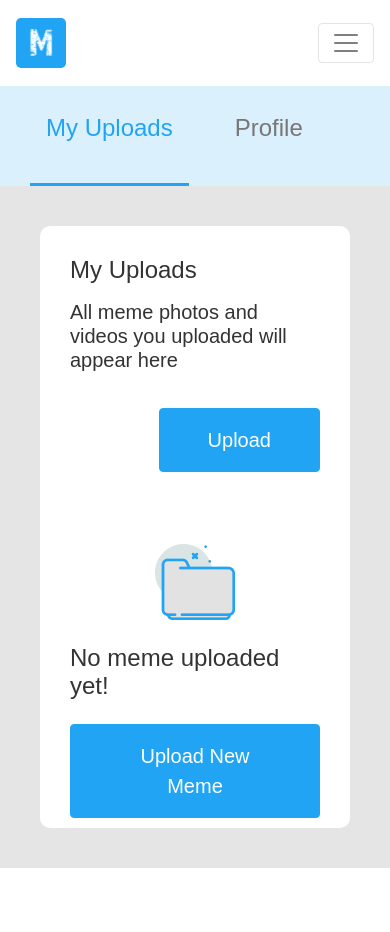
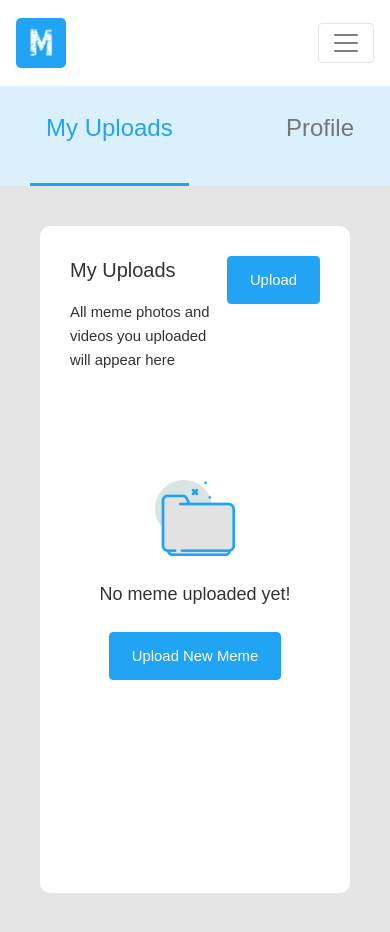
Before and after one commit to hamzzy/memefy-frontend, a React (Create React App) app: page /dashboard in a window 390 px wide. Both pictures are taken after a click on the tab "My Uploads". Before the commit the page ends 868 px from the top, so only its background shows below. Built offline with nearby package versions, Linux system fonts and the light colour scheme.

Commit message:
make my upload tab responsive

```diff
--- a/package.json
+++ b/package.json
@@ -10,7 +10,7 @@
     "react": "^16.13.1",
     "react-bootstrap": "^1.3.0",
     "react-dom": "^16.13.1",
-    "react-dropzone": "^11.2.0",
+    "react-dropzone": "^11.2.4",
     "react-redux": "^7.2.1",
     "react-router": "^5.2.0",
     "react-router-dom": "^5.2.0",
--- a/src/App.css
+++ b/src/App.css
@@ -138,17 +138,37 @@ button.but_home:focus {
   visibility: visible;
 }
 
+.button-padding {
+  padding: 22px 37px !important;
+}
+
+.fs-20 {
+  font-size: 20px !important;
+}
+
 @media only screen and (max-width: 991px) {
   .sm-24 {
     font-size: 24px;
   }
 
   .sm-14 {
-    font-size: 14.8611px;
+    font-size: 14.8611px !important;
   }
 
   .sm-19 {
     font-size: 19.4341px !important;
+  }
+
+  .sm-20 {
+    font-size: 20px;
+  }
+
+  .sm-18 {
+    font-size: 18px;
+  }
+
+  .button-padding {
+    padding: 12px 22px !important;
   }
 
   .Hover-effect {
@@ -157,6 +177,15 @@ button.but_home:focus {
 
   .user-func {
     visibility: visible;
+  }
+
+  .contain {
+    height: 667px !important;
+  }
+
+  .tabs {
+    display: flex;
+    justify-content: space-between;
   }
 }
 
@@ -175,7 +204,7 @@ check-font {
 }
 
 .font {
-  font-family: 'Rubik', sans-serif;
+  font-family: 'Rubik', sans-serif !important;
 }
 
 .bg-img {
@@ -234,10 +263,6 @@ check-font {
 
 .fs-18 {
   font-size: 18px;
-}
-
-.fs-20 {
-  font-size: 20px !important;
 }
 
 .btn-bg {
--- a/src/pages/Dashboard/dashboard.js
+++ b/src/pages/Dashboard/dashboard.js
@@ -11,20 +11,37 @@ import Emptyfolder from "../../assets/images/Empty-Illustration.png";
 class Dashboard extends Component {
     render() {
         return (
-            <div className="font">
-                <Header/>
-                <div className="">
-                    <Tabs defaultActiveKey="profile" id="uncontrolled-tab-example" variant="none" className="tabs">
-
-                        <Tab eventKey="home" title="My Uploads" className="tab">
-                            <div className="contain">
-                            <Row className="mb-4">
-                                <Col  className="" fluid="true">
-                                <p className="color-5 fs-24 txt-prop"> My Uploads</p>
-                                <p className="color-5 fs-20 small-txt-prop">All meme photos and videos you uploaded will appear here</p>
+          <div className='font'>
+            <Header />
+            <div className=''>
+              <Tabs
+                defaultActiveKey='profile'
+                id='uncontrolled-tab-example'
+                variant='none'
+                className='tabs'
+              >
+                <Tab eventKey='home' title='My Uploads' className='tab sm-24'>
+                  <div className='contain'>
+                    <Row className='mb-4'>
+                      <Col md='8' xs='8' className='' fluid='true'>
+                        <p className='color-5 fs-24 txt-prop sm-20'>
+                          {' '}
+                          My Uploads
+                        </p>
+                        <p className='color-5 fs-20 small-txt-prop sm-14'>
+                          All meme photos and videos you uploaded will appear
+                          here
+                        </p>
                       </Col>
-                                <Col className="d-flex justify-content-end align-items-center">
-                                    <Button  type="submit" className="p-3 px-5 fs-20 btn-bg">
+                      <Col
+                        md='4'
+                        xs='4'
+                        className='d-flex justify-content-end align-items-start'
+                      >
+                        <Button
+                          type='submit'
+                          className='fs-20 btn-bg sm-14 button-padding small-button-padding'
+                        >
                           Upload
                         </Button>
                       </Col>
@@ -32,55 +49,102 @@ class Dashboard extends Component {
                     <EmptyState />
                   </div>
                 </Tab>
-                        <Tab eventKey="profile" title="Profile" className="tab">
-
-                        <div className="">
-                        <Form className="contain height-1">
-                            <Form.Text className="">
-                                <p className="color-5 fs-24 txt-prop">My Profile</p>
-                                <p className="color-5 fs-20 small-txt-prop">This information will be displayed publicly on meme you uploaded</p>
-                                <p className="color-5 fs-24 txt-prop">Profile Picture</p>
+                <Tab eventKey='profile' title='Profile' className='tab'>
+                  <div className=''>
+                    <Form className='contain height-1'>
+                      <Form.Text className=''>
+                        <p className='color-5 fs-24 txt-prop'>My Profile</p>
+                        <p className='color-5 fs-20 small-txt-prop'>
+                          This information will be displayed publicly on meme
+                          you uploaded
+                        </p>
+                        <p className='color-5 fs-24 txt-prop'>
+                          Profile Picture
+                        </p>
                       </Form.Text>
 
                       <ProfilePicture />
 
                       <Form.Row>
-                                <Form.Group as={Col} md="5" controlId="formGridName" className="mr-5 mb-4">
-                                <Form.Label className="fs-20 color-1">Name</Form.Label>
-                                <Form.Control type="text" placeholder="John Paul" className="p-4"/>
+                        <Form.Group
+                          as={Col}
+                          md='5'
+                          controlId='formGridName'
+                          className='mr-5 mb-4'
+                        >
+                          <Form.Label className='fs-20 color-1'>
+                            Name
+                          </Form.Label>
+                          <Form.Control
+                            type='text'
+                            placeholder='John Paul'
+                            className='p-4'
+                          />
                         </Form.Group>
 
-                                <Form.Group as={Col} md="5" controlId="formGridLocation">
-                                <Form.Label className="fs-20 color-1">Location</Form.Label>
-                                <Form.Control type="text" placeholder="Nigeria" className="p-4"/>
+                        <Form.Group
+                          as={Col}
+                          md='5'
+                          controlId='formGridLocation'
+                        >
+                          <Form.Label className='fs-20 color-1'>
+                            Location
+                          </Form.Label>
+                          <Form.Control
+                            type='text'
+                            placeholder='Nigeria'
+                            className='p-4'
+                          />
                         </Form.Group>
                       </Form.Row>
 
                       <Form.Row>
-                                <Form.Group as={Col} md="5" controlId="formGridEmail" className="mr-5 mb-4">
-                                <Form.Label className="fs-20 color-1">Email</Form.Label>
-                                <Form.Control type="email" placeholder="johnpaul@example.com" className="p-4"/>
+                        <Form.Group
+                          as={Col}
+                          md='5'
+                          controlId='formGridEmail'
+                          className='mr-5 mb-4'
+                        >
+                          <Form.Label className='fs-20 color-1'>
+                            Email
+                          </Form.Label>
+                          <Form.Control
+                            type='email'
+                            placeholder='johnpaul@example.com'
+                            className='p-4'
+                          />
                         </Form.Group>
 
-                                <Form.Group as={Col} md="5" controlId="formGridChangePassword">
-                                <Form.Label className="fs-20 color-1">Change Password</Form.Label>
-                                <Form.Control type="password" placeholder="**********" className="p-4" autoComplete="current-password"/>
+                        <Form.Group
+                          as={Col}
+                          md='5'
+                          controlId='formGridChangePassword'
+                        >
+                          <Form.Label className='fs-20 color-1'>
+                            Change Password
+                          </Form.Label>
+                          <Form.Control
+                            type='password'
+                            placeholder='**********'
+                            className='p-4'
+                            autoComplete='current-password'
+                          />
                         </Form.Group>
                       </Form.Row>
 
-                            <Button  type="submit" className="mt-3 p-3 px-4 fs-20 btn-bg mb-5">
+                      <Button
+                        type='submit'
+                        className='mt-3 p-3 px-4 fs-20 btn-bg mb-5'
+                      >
                         Save Changes
                       </Button>
                     </Form>
                   </div>
-
                 </Tab>
-
               </Tabs>
             </div>
-
           </div>
-        );
+        )
     }
 }
 
@@ -179,10 +243,16 @@ function EmptyState(props) {
 
     return (
       <>
-        <div className="d-flex flex-column align-items-center mt-5 font">
-          <Image src={Emptyfolder} className="mb-4 pt-4" />
-            <p className="color-5 fs-24 txt-prop mb-4">No meme uploaded yet!</p>
-                <Button  type="submit" className="p-3 px-5 fs-20 btn-bg mb-5" onClick={() => setModalShow(true)}>
+        <div className='d-flex flex-column align-items-center mt-5 font'>
+          <Image src={Emptyfolder} className='mb-4 pt-4' />
+          <p className='color-5 fs-24 txt-prop mb-4 sm-18'>
+            No meme uploaded yet!
+          </p>
+          <Button
+            type='submit'
+            className='fs-20 btn-bg mb-5 sm-14 button-padding'
+            onClick={() => setModalShow(true)}
+          >
             Upload New Meme
           </Button>
         </div>
@@ -191,9 +261,8 @@ function EmptyState(props) {
           show={modalShow}
           onHide={() => setModalShow(false)}
         />
-
       </>
-    );
+    )
 }
 
 function DragAndDropPreviews() {
```
Also changed, not shown: 1 other file (tests, documents, lock files or other folders). Lines whose indentation alone changed are shown as unchanged.
